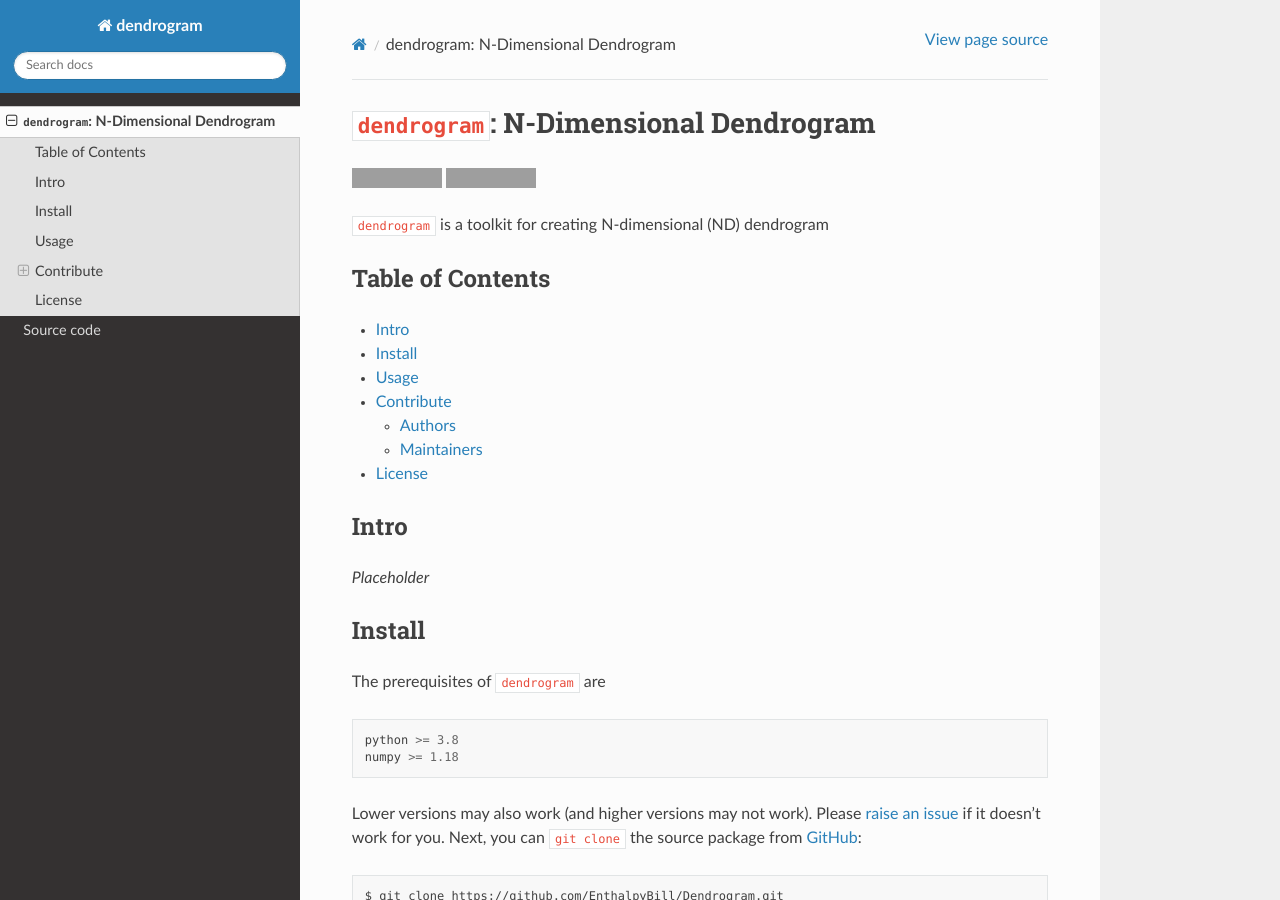
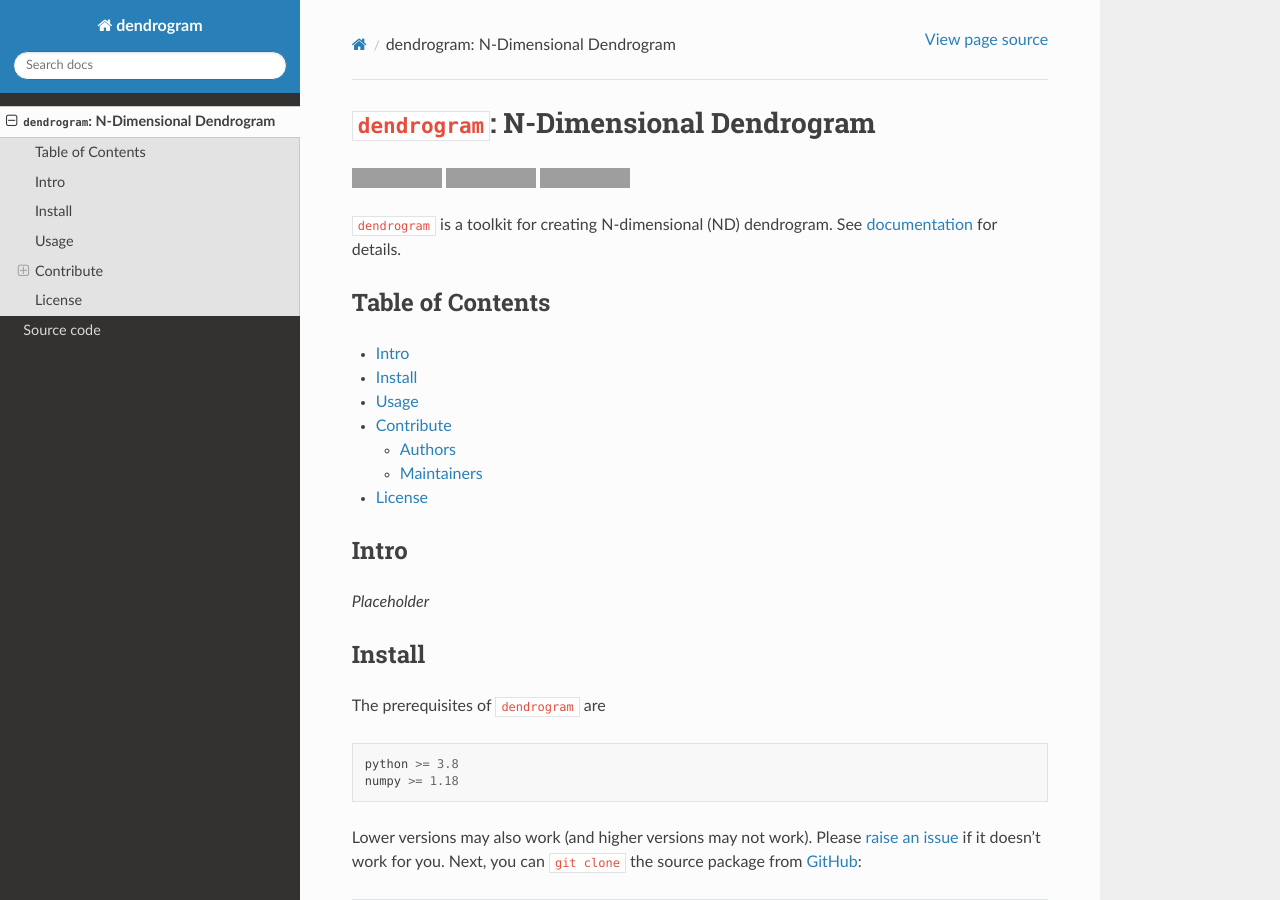
Before and after one commit to ybillchen/Dendrogram, a Sphinx documentation site: the page built from docs/source/homepage.md, in a window 1280 px wide and 900 px high. Built offline with Sphinx 7.4.7 and the Read the Docs theme 2.0.0, drawn with Linux system fonts in a browser that asks for light colours; grey boxes are pictures that could not be loaded.

Commit message:
Updated homepage

```diff
--- a/docs/source/homepage.md
+++ b/docs/source/homepage.md
@@ -2,8 +2,9 @@
 
 [![version](https://img.shields.io/badge/version-v0.2.dev-brightgreen.svg?style=flat)](https://github.com/EnthalpyBill/Dentrogram)
 [![license](https://img.shields.io/badge/license-MIT-blue.svg?style=flat)](https://github.com/EnthalpyBill/Dendrogram/blob/main/LICENSE)
+[![license](https://img.shields.io/badge/docs-passing-blue.svg?style=flat)](https://dendrogram.readthedocs.io/en/latest/)
 
-`dendrogram` is a toolkit for creating N-dimensional (ND) dendrogram
+`dendrogram` is a toolkit for creating N-dimensional (ND) dendrogram. See [documentation](https://dendrogram.readthedocs.io/en/latest/) for details.
 
 ## Table of Contents
 
```
